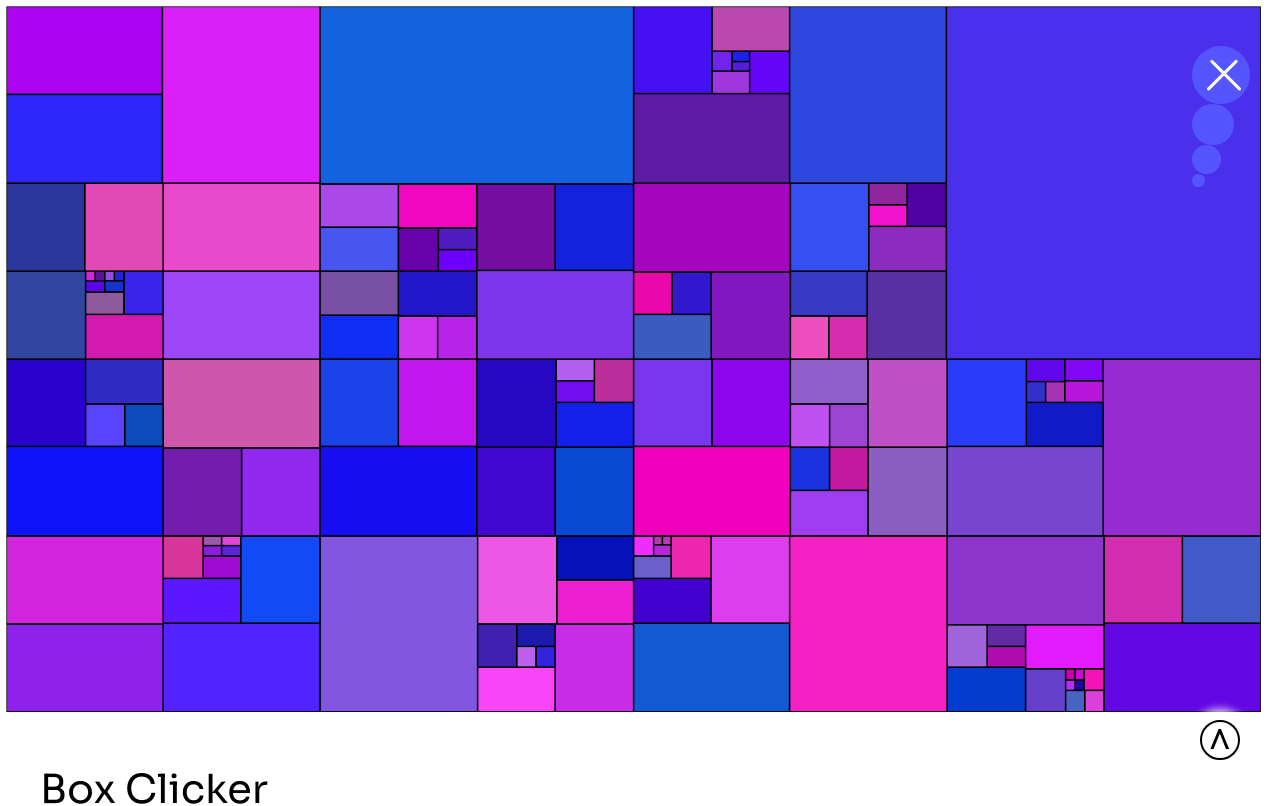
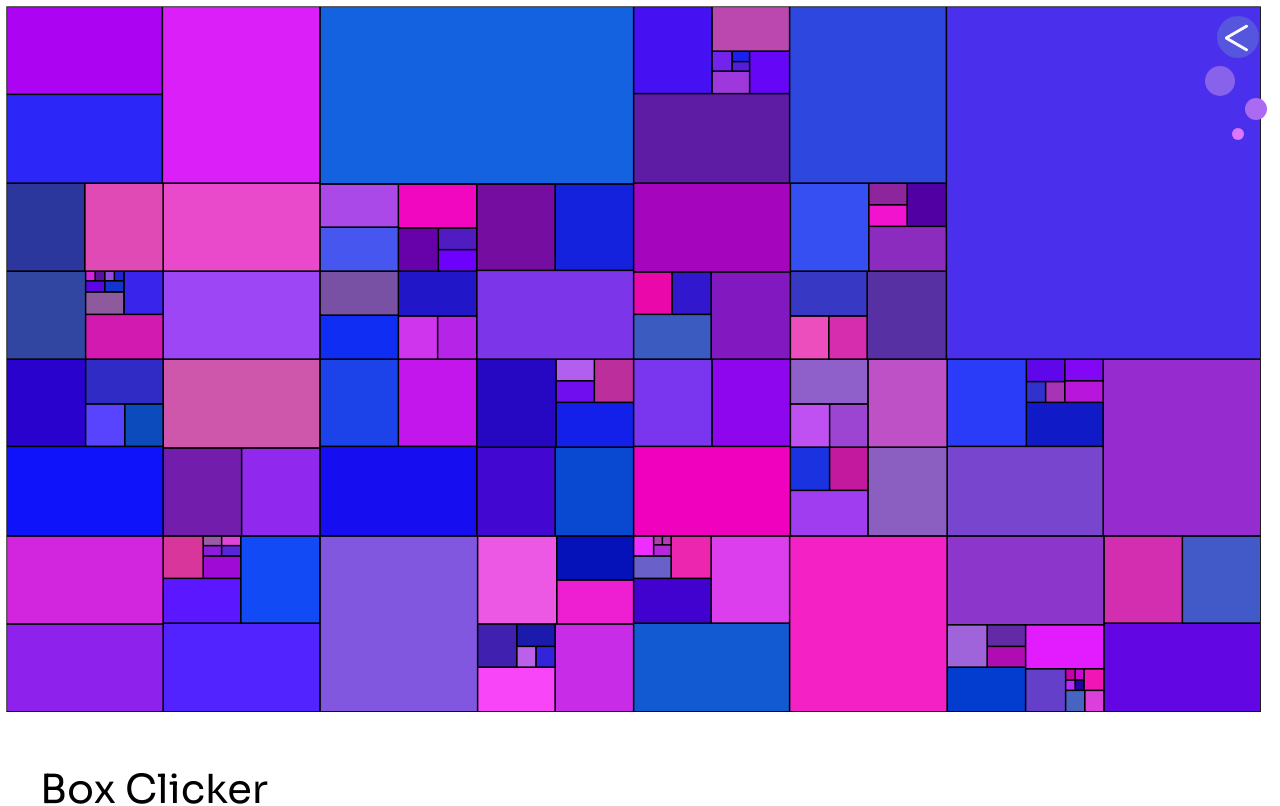
Before and after one commit to mdhildebrand/My-Portfolio, a React (Create React App) app: page /project/boxclicker in a window 1280 px wide. Shown: the top 806 px of the page. Built offline with nearby package versions, Linux system fonts and the light colour scheme.

Commit message:
Nav updates

```diff
--- a/src/components/ProjectInfo.js
+++ b/src/components/ProjectInfo.js
@@ -1,13 +1,20 @@
 import { projects } from '../data/projects';
 import { useParams } from 'react-router-dom';
 import { HashLink as Link } from 'react-router-hash-link';
+import { useState } from 'react';
 import ProjectNav from '../components/ProjectNav';
 import Contact from '../components/Contact';
 
 const ProjectInfo = () => {
 
+    const [ hideContact, setHideContact ] = useState(true);
+
     const { id } = useParams();
     const projectArray = projects[id]
+
+    const contactHide = () => {
+        setHideContact(!hideContact);
+    }
 
     return (
         <main id="project-info-page">
@@ -73,10 +80,18 @@ const ProjectInfo = () => {
                     </div>
                 </Link>
                 <section id="contact-section">
-                    <button>Contact</button>
+                    <button onClick={() => contactHide()}>Contact</button>
                 </section>
             </div>
-            <Contact />
+            { hideContact ? (
+                <div id="contact-hidden">
+                    <Contact />
+                </div>
+            ) : (
+                <div>
+                    <Contact />
+                </div>
+            ) }
         </main>
     )
 }
--- a/src/components/ProjectNav.js
+++ b/src/components/ProjectNav.js
@@ -1,14 +1,48 @@
 import { NavLink } from 'react-router-dom';
+import { useState, useEffect } from 'react';
 
 const ProjectNav = () => {
+
+    const [scrollPos, setScrollPos] = useState(document.scrollingElement.scrollTop);
+    const [colorOne, setColorOne] = useState("#5555ff")
+    const [colorTwo, setColorTwo] = useState("#8260f4")
+    const [colorThree, setColorThree] = useState("#b06ce8")
+    const [colorFour, setColorFour] = useState("#dd77dd")
+
+    const blue = "5555ff"
+    const pink = "dd77dd"
+    const midColor = "9966ee"
+
+    var color = "#" + Math.round(((Math.sin(scrollPos * 0.01) * 68) + 153)).toString(16) + Math.round(((Math.sin(scrollPos * 0.01) * 17) + 102)).toString(16) + Math.round(((Math.sin(scrollPos * 0.01) * 17) + 238)).toString(16)
+
+    console.log(color)
+
+    useEffect (()=>{
+        document.addEventListener("scroll", e => {
+            setScrollPos(document.scrollingElement.scrollTop)
+
+            setColorOne("#" + Math.round(((-Math.cos(document.scrollingElement.scrollTop * 0.005) * 68) + 153)).toString(16) + Math.round(((-Math.cos(document.scrollingElement.scrollTop * 0.005) * 17) + 102)).toString(16) + Math.round(((-Math.cos(document.scrollingElement.scrollTop * 0.005) * 17) + 238)).toString(16))
+
+            setColorTwo("#" + Math.round(((-Math.sin((document.scrollingElement.scrollTop + 50) * 0.005) * 68) + 153)).toString(16) + Math.round(((-Math.sin((document.scrollingElement.scrollTop + 50) * 0.005) * 17) + 102)).toString(16) + Math.round(((-Math.sin((document.scrollingElement.scrollTop + 50) * 0.005) * 17) + 238)).toString(16))
+
+            setColorThree("#" + Math.round(((-Math.sin((document.scrollingElement.scrollTop - 50) * 0.005) * 68) + 153)).toString(16) + Math.round(((-Math.sin((document.scrollingElement.scrollTop - 50) * 0.005) * 17) + 102)).toString(16) + Math.round(((-Math.sin((document.scrollingElement.scrollTop - 50) * 0.005) * 17) + 238)).toString(16))
+
+            setColorFour("#" + Math.round(((Math.cos(document.scrollingElement.scrollTop * 0.005) * 68) + 153)).toString(16) + Math.round(((Math.cos(document.scrollingElement.scrollTop * 0.005) * 17) + 102)).toString(16) + Math.round(((Math.cos(document.scrollingElement.scrollTop * 0.005) * 17) + 238)).toString(16))
+        })
+    },[document.scrollingElement.scrollTop])
 
     return (
         <div id="project-nav">
             <ul>
-                <NavLink to={'/'}><li><span id="leftSlash"></span><span id="rightSlash"></span></li></NavLink>
-                <li></li>
-                <li></li>
-                <li></li>
+                <NavLink to={'/'}>
+                    <li style={{left: (Math.sin(scrollPos * 0.01) * 18), background: colorOne}}>
+                        <span id="leftSlash"></span>
+                        <span id="rightSlash"></span>
+                    </li>
+                </NavLink>
+                <li style={{ left: (-Math.cos(scrollPos * 0.01) * 18), background: colorTwo}}></li>
+                <li style={{left: (Math.cos(scrollPos * 0.01) * 18), background: colorThree}}></li>
+                <li style={{left: (Math.sin(scrollPos * 0.01) * 18), background: colorFour}}></li>
             </ul>
         </div>
     )
--- a/src/styles/base/_typography.scss
+++ b/src/styles/base/_typography.scss
@@ -26,7 +26,11 @@ h4 {
     margin: 0px;
 }
 
-p, button {
+p, button, a {
     font-family: $font-body;
     font-size: 1.0rem;
 }
+
+a {
+    color: black;
+}
--- a/src/styles/components/_contact.scss
+++ b/src/styles/components/_contact.scss
@@ -25,3 +25,10 @@
         }
     }
 }
+
+#project-info-page {
+    #contact-article {
+        margin: 40px;
+        border-top: 2px solid black;
+    }
+}
--- a/src/styles/components/_nav.scss
+++ b/src/styles/components/_nav.scss
@@ -55,36 +55,44 @@
 
 #project-nav {
     position: fixed;
-    top: 30px;
-    right: 30px;
+    top: 0px;
+    right: 0px;
 
     ul {
         padding: 0;
 
         li {
-            background: $color-bg-blue;
             border-radius: 50%;
             list-style-type: none;
+            -ms-transform: translateX(-50%);
+            transform: translateX(-50%);
         }
 
         li:nth-child(1) {
-            width: 3.6rem;
-            height: 3.6rem;
+            width: 42px;
+            height: 42px;
+            position: relative;
         }
 
         li:nth-child(2) {
-            width: 2.6rem;
-            height: 2.6rem;
+            width: 30px;
+            height: 30px;
+            position: relative;
+            top: 8px;
         }
 
         li:nth-child(3) {
-            width: 1.8rem;
-            height: 1.8rem;
+            width: 22px;
+            height: 22px;
+            position: relative;
+            top: 10px;
         }
 
         li:nth-child(4) {
-            width: 0.8rem;
-            height: 0.8rem;
+            width: 12px;
+            height: 12px;
+            position: relative;
+            top: 18px;
         }
 
         span {
@@ -92,31 +100,33 @@
             border: 1px solid white;
             background: white;
             display: inline-block;
-            height: 2.6rem;
+            height: 26px;
             width: 3px;
             border-radius: 1.5px;
-            left: 50%;
             -ms-transform: translateX(-50%);
             transform: translateX(-50%);
-            top: 50%;
             -ms-transform: translateY(-50%);
             transform: translateY(-50%);
         }
 
         #leftSlash {
-            -webkit-transform: translateY(-50%) rotate(45deg);
-            -moz-transform: translateY(-50%) rotate(45deg);
-            -ms-transform: translateY(-50%) rotate(45deg);
-            -o-transform: translateY(-50%) rotate(45deg);
-            transform: translateY(-50%) rotate(45deg);
+            left: 17.5px;
+            top: 16px;
+            -webkit-transform: translateY(-50%) rotate(60deg);
+            -moz-transform: translateY(-50%) rotate(60deg);
+            -ms-transform: translateY(-50%) rotate(60deg);
+            -o-transform: translateY(-50%) rotate(60deg);
+            transform: translateY(-50%) rotate(60deg);
         }
 
         #rightSlash {
-            -webkit-transform: translateY(-50%) rotate(-45deg);
-            -moz-transform: translateY(-50%) rotate(-45deg);
-            -ms-transform: translateY(-50%) rotate(-45deg);
-            -o-transform: translateY(-50%) rotate(-45deg);
-            transform: translateY(-50%) rotate(-45deg);
+            left: 14.5px;
+            top: 28px;
+            -webkit-transform: translateY(-50%) rotate(-60deg);
+            -moz-transform: translateY(-50%) rotate(-60deg);
+            -ms-transform: translateY(-50%) rotate(-60deg);
+            -o-transform: translateY(-50%) rotate(-60deg);
+            transform: translateY(-50%) rotate(-60deg);
         }
     }
 }
--- a/src/styles/components/_projects.scss
+++ b/src/styles/components/_projects.scss
@@ -88,11 +88,11 @@
             margin: 10px auto 30px auto;
             display: block;
         }
+    }
+}
 
-        #contact-article {
-            border-top: 2px solid black;
-        }
-    }
+#contact-hidden {
+    display: none;
 }
 
 #project-links {
@@ -107,9 +107,9 @@
 }
 
 #top-link {
-    position: fixed;
-    bottom: 40px;
-    right: 40px;
+    position: absolute;
+    bottom: -0.25rem;
+    right: 0px;
     z-index: 100;
 
     #return-to-top {
```
